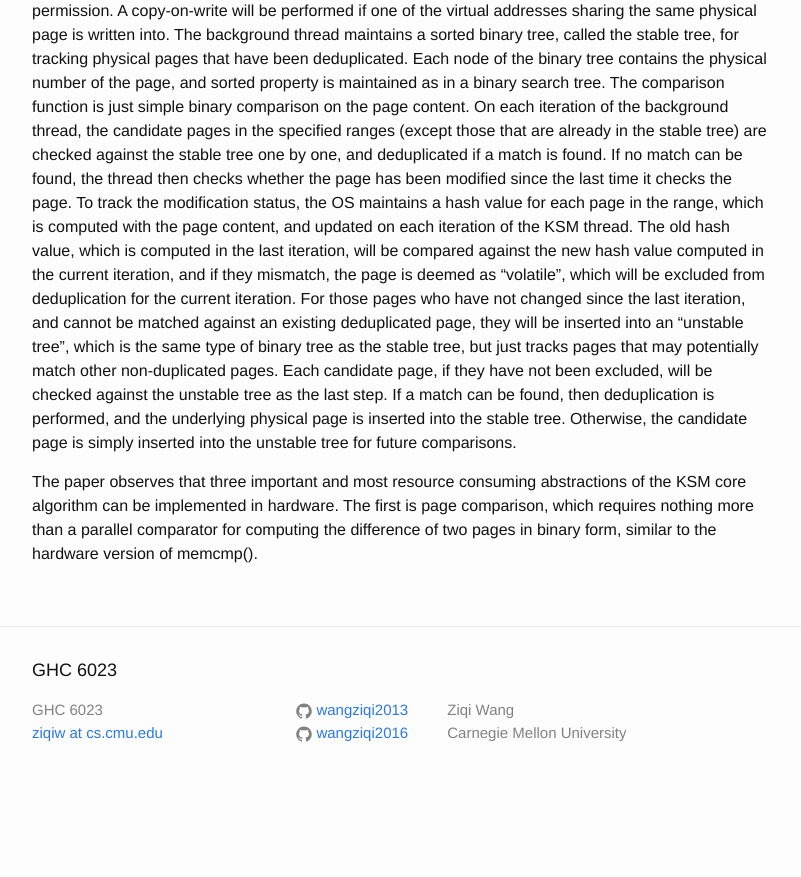
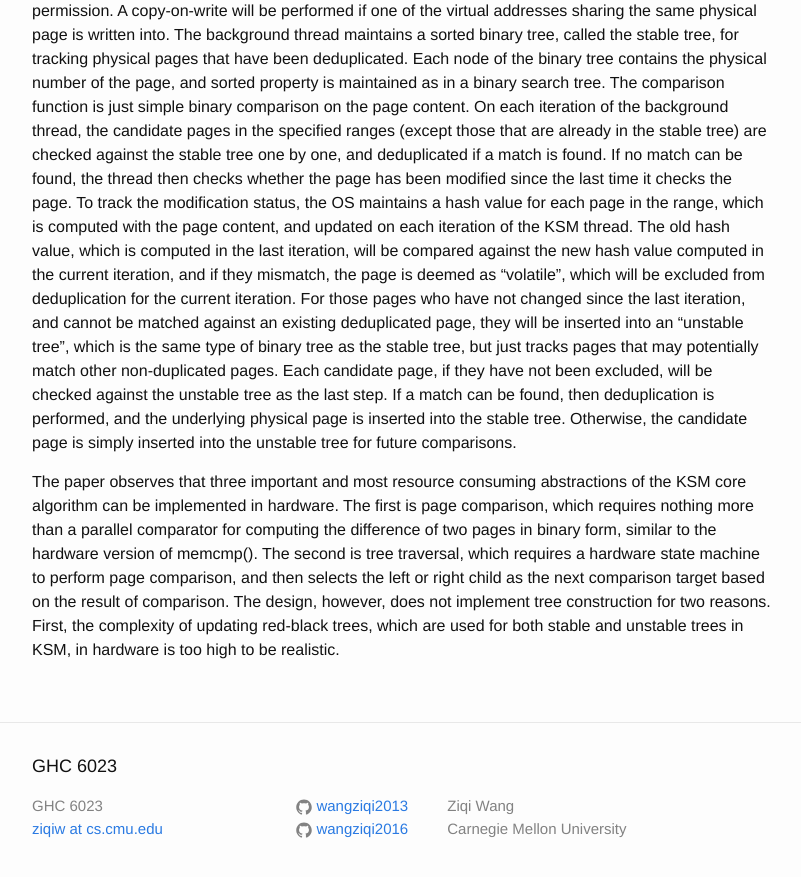
Before and after one commit to wangziqi2013/wangziqi2013.github.io, a Jekyll site: the page built from _posts/2020-07-26-pageforge.markdown, in a window 1280 px wide and 900 px high, scrolled down 1003 px. Shown: the top 877 px of the window, without its empty margins (238-1039 px from the left). Built offline with Jekyll 4.4.1, drawn with Linux system fonts in a browser that asks for light colours; before the commit the page ends 1807 px from its top, so only the background shows below that.

Commit message:
Adding RB tree

```diff
--- a/_posts/2020-07-26-pageforge.markdown
+++ b/_posts/2020-07-26-pageforge.markdown
@@ -54,3 +54,7 @@ into the unstable tree for future comparisons.
 The paper observes that three important and most resource consuming abstractions of the KSM core algorithm can be implemented
 in hardware. The first is page comparison, which requires nothing more than a parallel comparator for computing the difference
 of two pages in binary form, similar to the hardware version of memcmp().
+The second is tree traversal, which requires a hardware state machine to perform page comparison, and then selects the
+left or right child as the next comparison target based on the result of comparison. The design, however, does not
+implement tree construction for two reasons. First, the complexity of updating red-black trees, which are used for both
+stable and unstable trees in KSM, in hardware is too high to be realistic.
```
